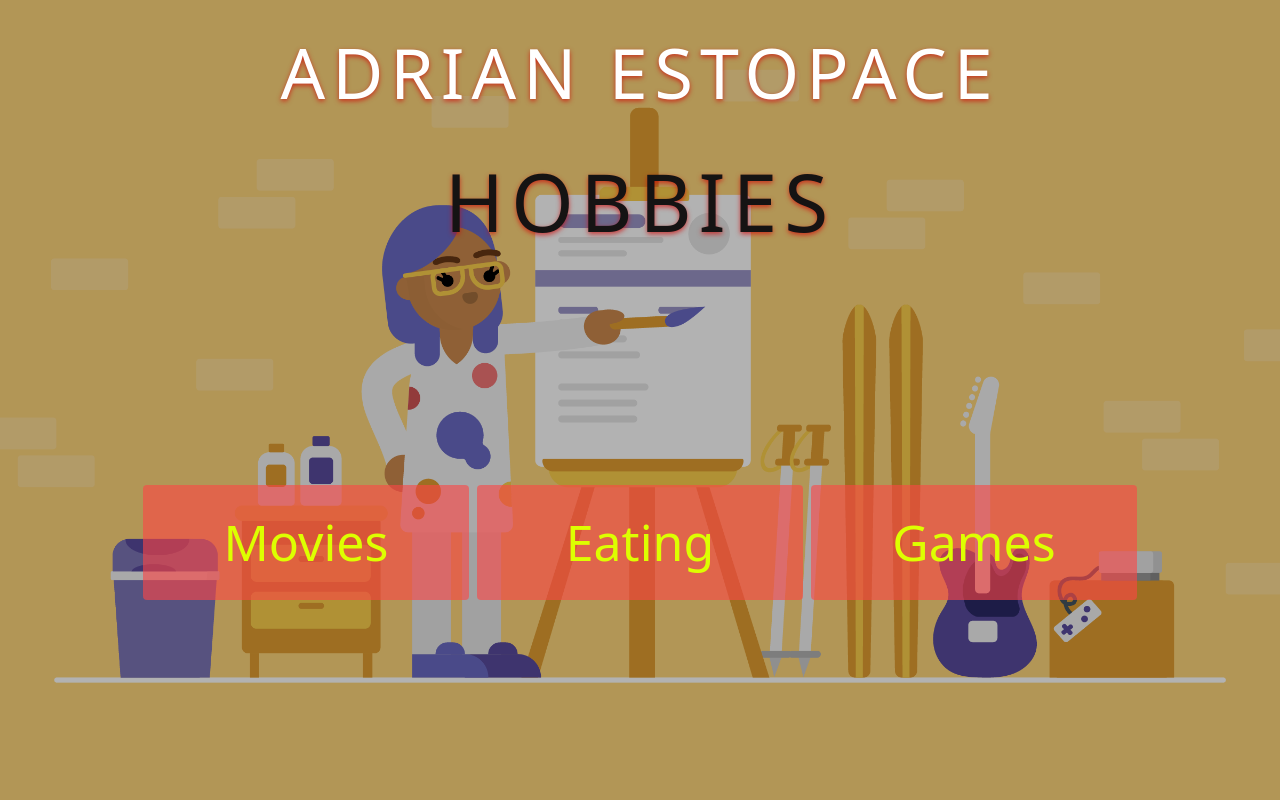
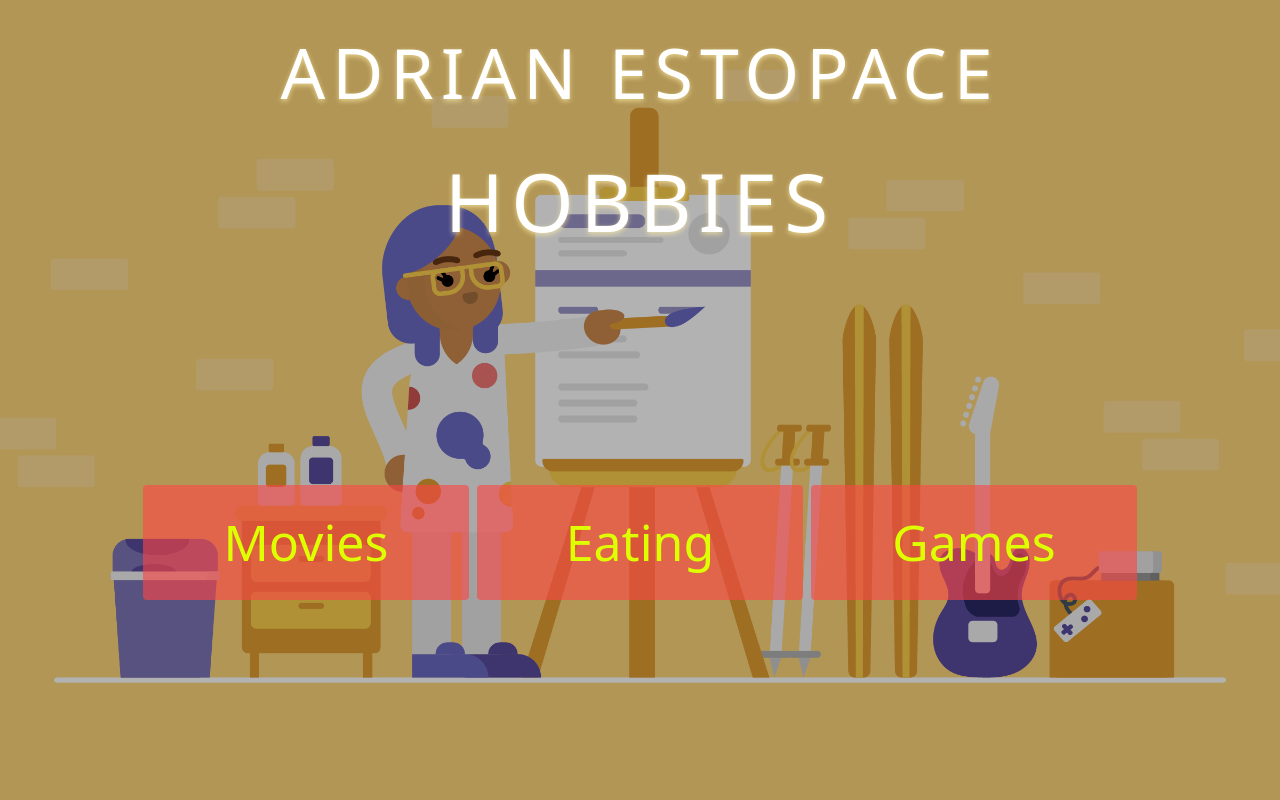
Before and after one commit to estopaceadrian/hobbies, a React (Create React App) app: page / in a window 1280 px wide. Shown: the top 800 px of the page. Built offline with nearby package versions, Linux system fonts and the light colour scheme.

Commit message:
fixed css

```diff
--- a/src/App.css
+++ b/src/App.css
@@ -1,7 +1,6 @@
 .myMain {
   background-image: url(./bg.png);
   background-size: cover;
-  height: 100%;
   background-position: center;
 }
 
@@ -24,7 +23,7 @@
 
 .titleMessage .heading p {
   color: rgb(255, 255, 255);
-  text-shadow: 0px 2px 5px rgba(212, 0, 0, 0.7);
+  text-shadow: 0px 2px 5px rgba(255, 237, 165, 0.7);
   font-weight: 100;
   letter-spacing: 7px;
 }
@@ -36,7 +35,7 @@
 .titleMessage .heading .main1 {
   font-size: 80px;
   font-weight: 400;
-  color: rgb(21, 19, 19);
+  color: rgb(255, 255, 255);
 }
 
 .header {
```
